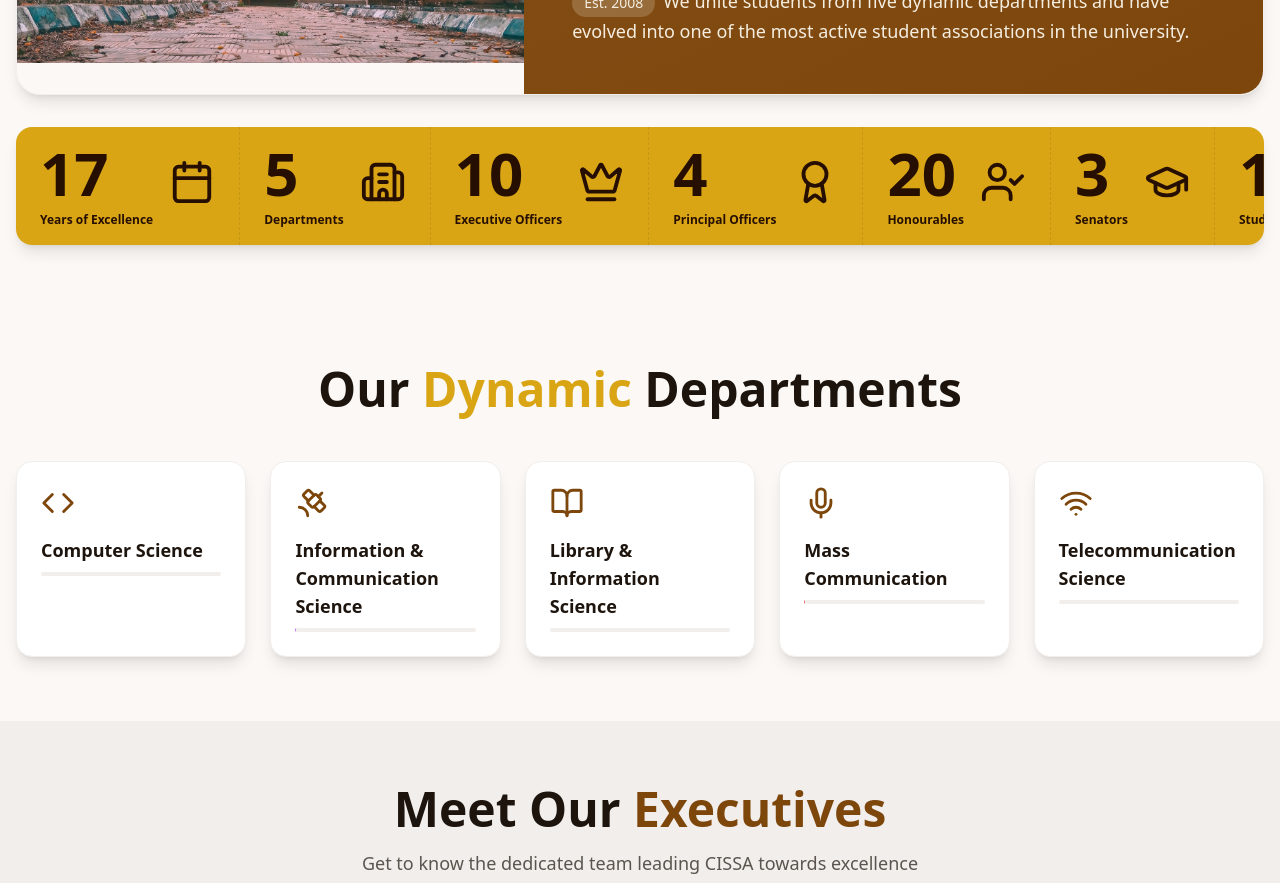
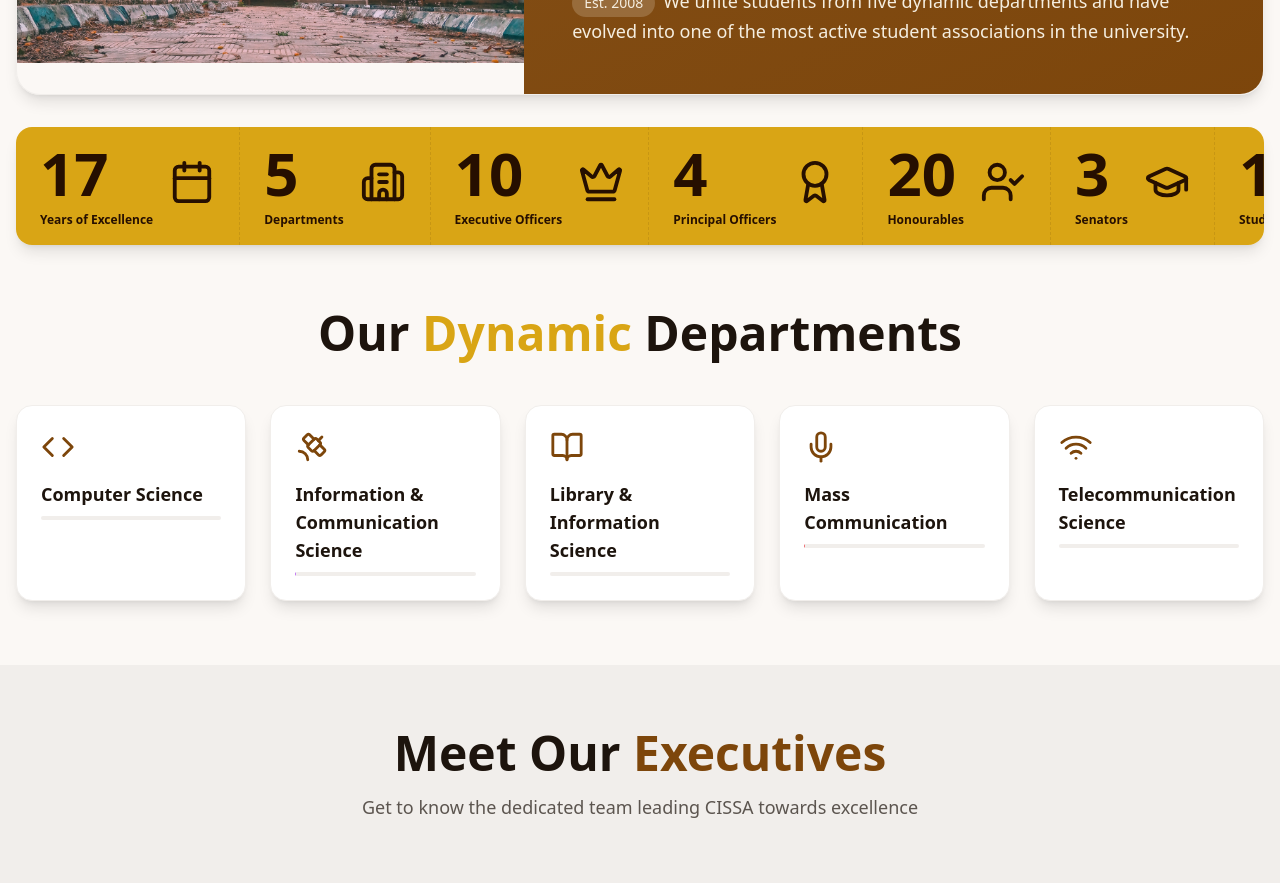
Before and after one commit to cissaunilorin/cissa-paragon-website-frontend, a Next.js app: page / in a window 1280 px wide. Shown: the part 1200-2083 px from the top of the page. Built offline with nearby package versions, Linux system fonts and the light colour scheme; grey boxes are pictures that could not be loaded.

Commit message:
fix: remove Statistics component from Home page and add it to About section

```diff
--- a/src/app/page.tsx
+++ b/src/app/page.tsx
@@ -31,7 +31,6 @@ export default function Home() {
             <Navbar showNavbar={showNavbar} />
             <Hero />
             <About />
-            <Statistics />
             <Departments />
             <Executives />
             <Responsibilities />
--- a/src/components/Home/About.tsx
+++ b/src/components/Home/About.tsx
@@ -1,5 +1,5 @@
 import Image from "next/image";
-import Departments from "./Departments";
+import Statistics from "./Statistics";
 
 export default function About() {
     return (
@@ -65,6 +65,8 @@ export default function About() {
                             </div>
                         </div>
                     </div>
+
+                    <Statistics />
                 </div>
             </div>
         </div>
--- a/src/components/Home/Statistics.tsx
+++ b/src/components/Home/Statistics.tsx
@@ -77,8 +77,7 @@ export default function Statistics() {
     }, []);
 
     return (
-        <div ref={sectionRef} className="pb-14 bg-base-100">
-            <div className="container mx-auto px-4">
+        <div ref={sectionRef}>
                 <div className="stats stats-vertical lg:stats-horizontal shadow-lg w-full bg-secondary text-secondary-content">
                     {stats.map((stat, index) => {
                         const count = counts[index];
@@ -99,7 +98,6 @@ export default function Statistics() {
                         );
                     })}
                 </div>
-            </div>
         </div>
     );
 }
```
